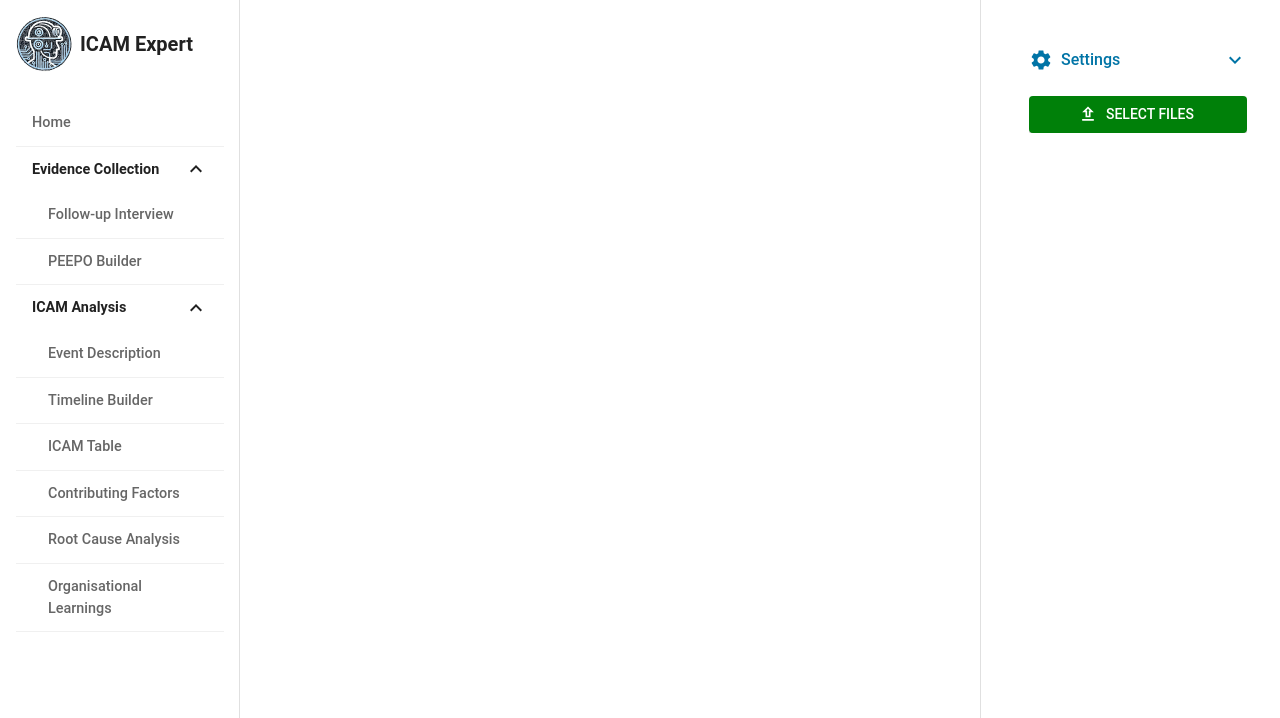
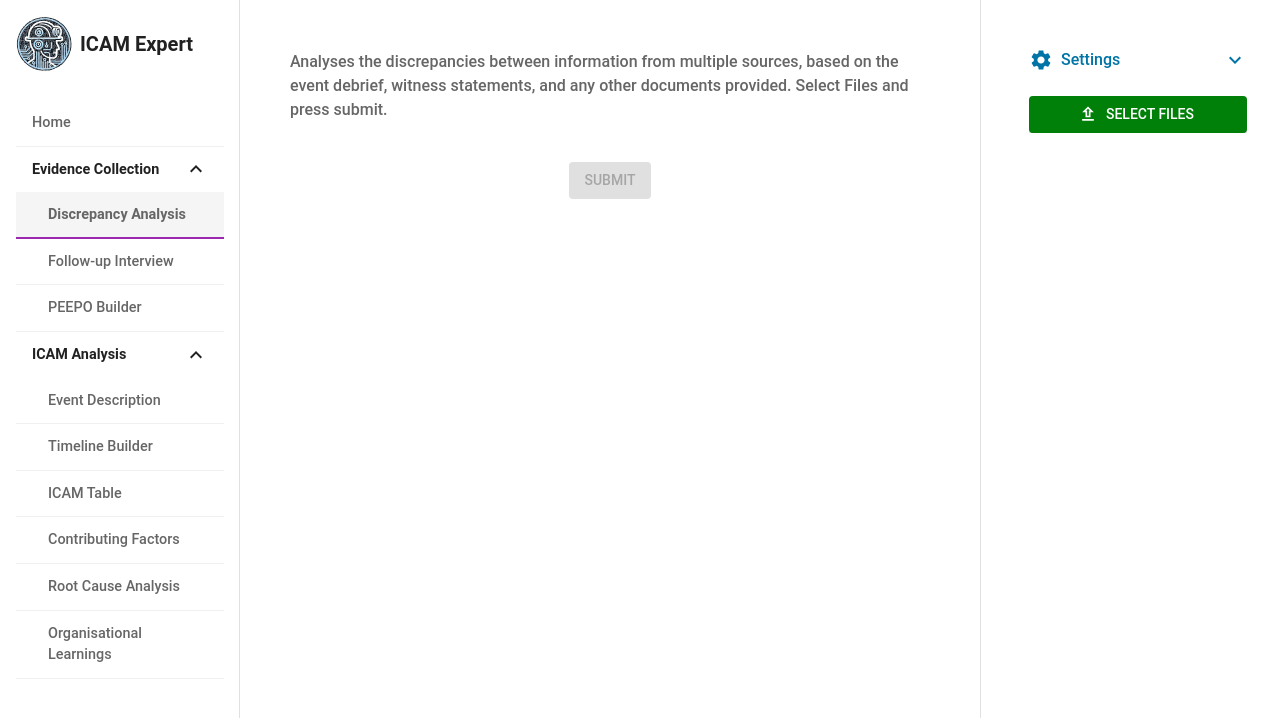
Before and after one commit to caglarcem/ICAM-Expert-App, a React (Create React App) app in the folder icam-expert-frontend/: page /discrepancies in a window 1280 px wide. Shown: the top 718 px of the page. Built offline with nearby package versions, Linux system fonts and the light colour scheme.

Commit message:
add discrepancy tool

```diff
--- a/icam-expert-frontend/src/App.tsx
+++ b/icam-expert-frontend/src/App.tsx
@@ -10,6 +10,7 @@ import {
 import React, { useEffect, useState } from 'react';
 import { Route, Routes, useLocation } from 'react-router-dom';
 import Contributing from './components/Pages/Contributing';
+import Discrepancies from './components/Pages/Discrepancies';
 import Event from './components/Pages/Event';
 import Home from './components/Pages/Home'; // Import your Home component
 import Icam from './components/Pages/Icam';
@@ -137,6 +138,10 @@ const App: React.FC = () => {
           <Route path="/" element={<LandingPage />} />
           <Route path="/home" element={<Home />} />
           <Route
+            path="/discrepancies"
+            element={<Discrepancies settings={settings} />}
+          />
+          <Route
             path="/interview"
             element={<Interview settings={settings} />}
           />
--- /dev/null
+++ b/icam-expert-frontend/src/components/Pages/Discrepancies.tsx
@@ -0,0 +1,26 @@
+import React from 'react';
+import { useReportResult } from '../../context/ReportResultProvider';
+import InterviewSummary from '../formatters/InterviewSummary';
+import IcamToolsBaseComponent from './Base/IcamToolsBaseComponent';
+import { PromptSettings } from './PromptSettings';
+
+const Discrepancies: React.FC<PromptSettings> = ({ settings }) => {
+  const contextKey = 'discrepancies';
+  const { reportResults } = useReportResult();
+
+  let result = reportResults[contextKey];
+
+  const apiEndpoint = `/queryDocuments/report?tool=discrepancy-analysis&state=${settings.state}&minetype=${settings.mineType}&commodity=${settings.commodity}`;
+
+  return (
+    <IcamToolsBaseComponent
+      description="Analyses the discrepancies between information from multiple sources, based on the event debrief, witness statements, and any other documents provided. Select Files and press submit."
+      apiEndpoint={apiEndpoint}
+      contextKey={contextKey}
+    >
+      {result && <InterviewSummary text={result} />}
+    </IcamToolsBaseComponent>
+  );
+};
+
+export default Discrepancies;
--- a/icam-expert-frontend/src/components/Pages/Interview.tsx
+++ b/icam-expert-frontend/src/components/Pages/Interview.tsx
@@ -1,7 +1,6 @@
 import { Stack } from '@mui/material';
 import React from 'react';
 import { useReportResult } from '../../context/ReportResultProvider';
-import InterviewSummary from '../formatters/InterviewSummary';
 import InterviewTable from '../formatters/jsonToTable/InterviewTable';
 import IcamToolsBaseComponent from './Base/IcamToolsBaseComponent';
 import { PromptSettings } from './PromptSettings';
@@ -15,11 +14,6 @@ const Interview: React.FC<PromptSettings> = ({ settings }) => {
     result = JSON.stringify(reportResults[contextKey]);
   }
 
-  const parts = result?.split('###');
-
-  const summary = parts?.length > 0 ? parts[0] : '';
-  const tableJson = parts?.length > 1 ? parts[1] : '';
-
   const apiEndpoint = `/queryDocuments/report?tool=generate-follow-up-interview-questions&state=${settings.state}&minetype=${settings.mineType}&commodity=${settings.commodity}`;
 
   return (
@@ -29,8 +23,7 @@ const Interview: React.FC<PromptSettings> = ({ settings }) => {
       contextKey={contextKey}
     >
       <Stack>
-        <InterviewSummary text={summary} />
-        <InterviewTable text={tableJson} />
+        <InterviewTable text={result} />
       </Stack>
     </IcamToolsBaseComponent>
   );
--- a/icam-expert-frontend/src/components/Sections/Menu.tsx
+++ b/icam-expert-frontend/src/components/Sections/Menu.tsx
@@ -66,13 +66,18 @@ const Menu: React.FC<MenuProps> = ({ onMenuItemClick }) => {
   };
 
   const menuItems = [
-    { path: '/event', title: 'Event Description', group: 'ICAM Analysis' },
+    {
+      path: '/discrepancies',
+      title: 'Discrepancy Analysis',
+      group: 'Evidence Collection',
+    },
     {
       path: '/interview',
       title: 'Follow-up Interview',
       group: 'Evidence Collection',
     },
     { path: '/peepo', title: 'PEEPO Builder', group: 'Evidence Collection' },
+    { path: '/event', title: 'Event Description', group: 'ICAM Analysis' },
     { path: '/timeline', title: 'Timeline Builder', group: 'ICAM Analysis' },
     { path: '/icam', title: 'ICAM Table', group: 'ICAM Analysis' },
     {
```
Also changed, not shown: 2 other files (tests, documents, lock files or other folders).
